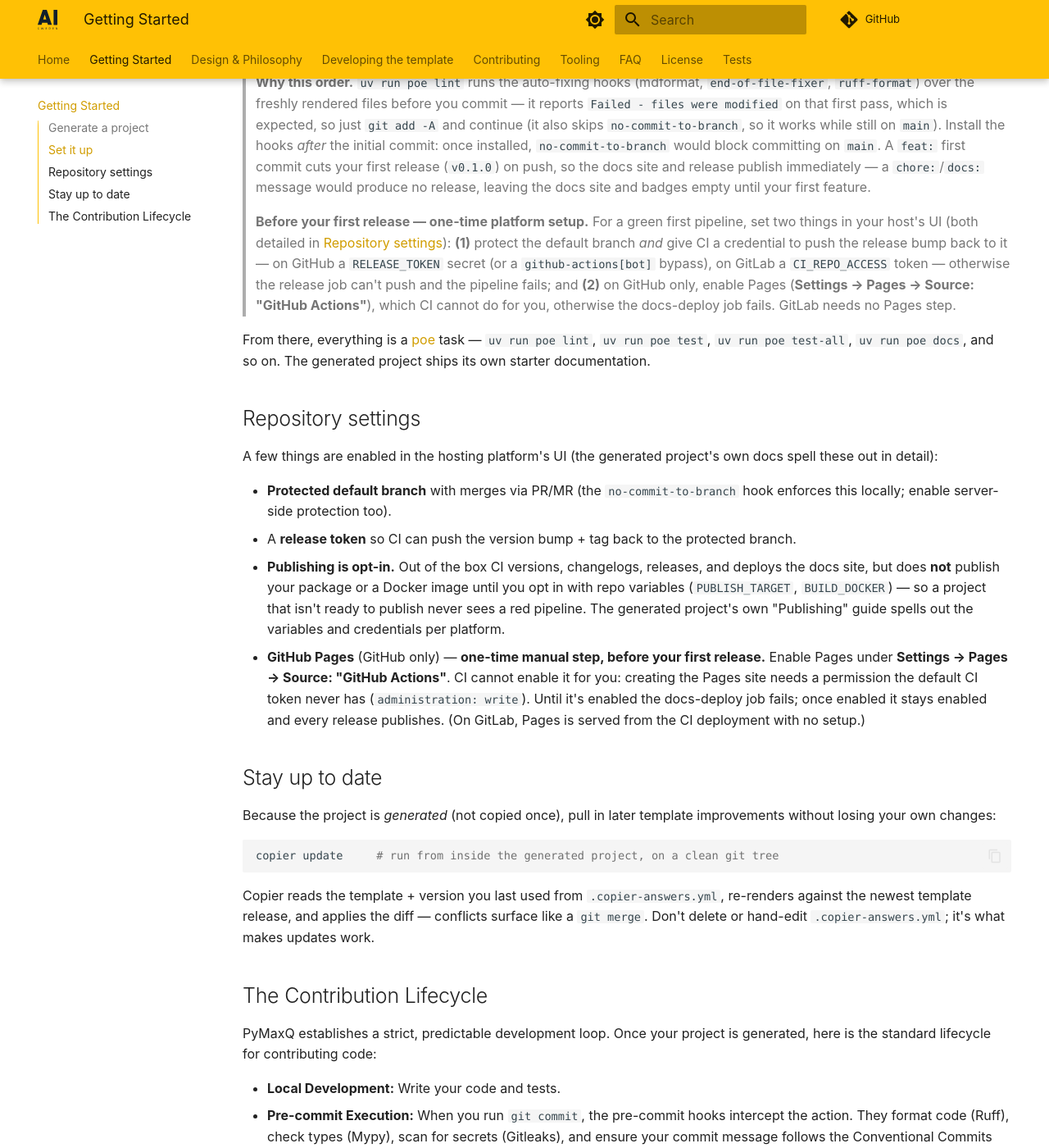
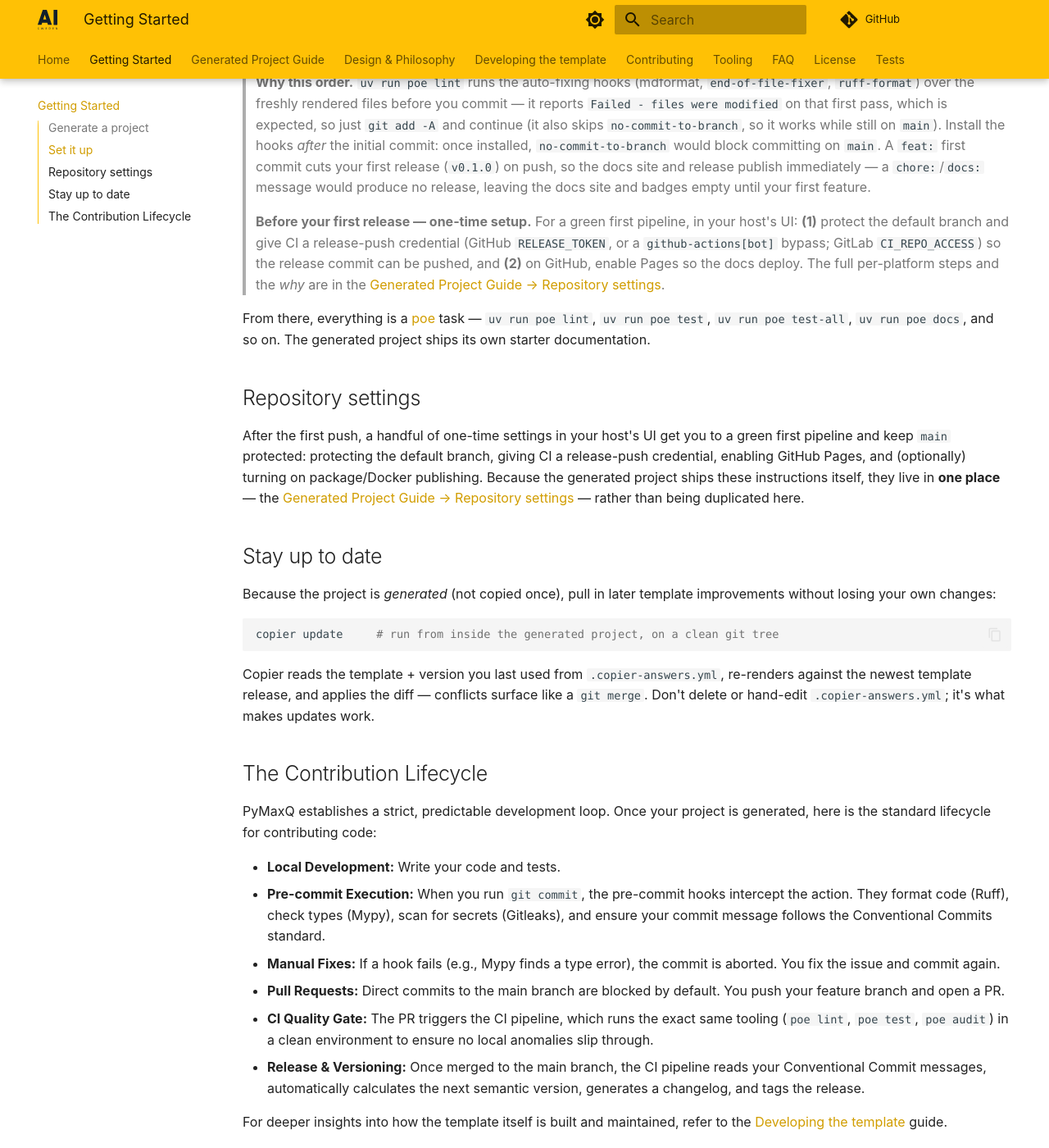
Before and after one commit to aidotse/pymaxq, an MkDocs documentation site: the page built from docs/getting-started.md, in a window 1280 px wide and 1400 px high, scrolled down 1169 px. Shown: the whole window at 82% size. Built offline with MkDocs 1.6.1 and Material for MkDocs 9.7.7, drawn with Linux system fonts in a browser that asks for light colours; comment, search, counter and statistics services are not loaded.

Commit message:
docs: consolidate first-run setup into the shipped user-guide; link from the rest
The exhaustive per-platform Repository-settings steps (branch protection,
release-push credential, Pages, publishing) were duplicated across
getting-started.md and user-guide.md, plus the copier message and README.
user-guide.md must be self-contained (it ships alone into every project), so it
is the natural single source.

Surface user-guide.md on PyMaxQ's own site under a clearly-labelled "Generated
Project Guide" nav entry (PYMAXQ_NAV in render_mkdocs.py), reversing its
deliberate omission, so the other pages can link to it. Slim getting-started
"Set it up" + "Repository settings", README, and the copier message to
actionable pointers (naming the must-do actions) that link to the guide -- the
copier message points at the local docs/user-guide.md the project now ships.

Co-Authored-By: Claude Opus 4.8 (1M context) <noreply@anthropic.com>

```diff
--- a/docs/getting-started.md
+++ b/docs/getting-started.md
@@ -50,31 +50,22 @@ git checkout -b feat/initial-setup               # branch off: main is protected
 > A `feat:` first commit cuts your first release (`v0.1.0`) on push, so the docs site and release publish immediately —
 > a `chore:`/`docs:` message would produce no release, leaving the docs site and badges empty until your first feature.
 
-> **Before your first release — one-time platform setup.** For a green first pipeline, set two things in your host's UI
-> (both detailed in [Repository settings](#repository-settings)): **(1)** protect the default branch *and* give CI a
-> credential to push the release bump back to it — on GitHub a `RELEASE_TOKEN` secret (or a `github-actions[bot]`
-> bypass), on GitLab a `CI_REPO_ACCESS` token — otherwise the release job can't push and the pipeline fails; and **(2)**
-> on GitHub only, enable Pages (**Settings → Pages → Source: "GitHub Actions"**), which CI cannot do for you, otherwise
-> the docs-deploy job fails. GitLab needs no Pages step.
+> **Before your first release — one-time setup.** For a green first pipeline, in your host's UI: **(1)** protect the
+> default branch and give CI a release-push credential (GitHub `RELEASE_TOKEN`, or a `github-actions[bot]` bypass;
+> GitLab `CI_REPO_ACCESS`) so the release commit can be pushed, and **(2)** on GitHub, enable Pages so the docs deploy.
+> The full per-platform steps and the *why* are in the
+> [Generated Project Guide → Repository settings](user-guide.md#repository-settings).
 
 From there, everything is a [poe](https://github.com/nat-n/poethepoet) task — `uv run poe lint`, `uv run poe test`,
 `uv run poe test-all`, `uv run poe docs`, and so on. The generated project ships its own starter documentation.
 
 ## Repository settings
 
-A few things are enabled in the hosting platform's UI (the generated project's own docs spell these out in detail):
-
-- **Protected default branch** with merges via PR/MR (the `no-commit-to-branch` hook enforces this locally; enable
-    server-side protection too).
-- A **release token** so CI can push the version bump + tag back to the protected branch.
-- **Publishing is opt-in.** Out of the box CI versions, changelogs, releases, and deploys the docs site, but does
-    **not** publish your package or a Docker image until you opt in with repo variables (`PUBLISH_TARGET`,
-    `BUILD_DOCKER`) — so a project that isn't ready to publish never sees a red pipeline. The generated project's own
-    "Publishing" guide spells out the variables and credentials per platform.
-- **GitHub Pages** (GitHub only) — **one-time manual step, before your first release.** Enable Pages under **Settings →
-    Pages → Source: "GitHub Actions"**. CI cannot enable it for you: creating the Pages site needs a permission the
-    default CI token never has (`administration: write`). Until it's enabled the docs-deploy job fails; once enabled it
-    stays enabled and every release publishes. (On GitLab, Pages is served from the CI deployment with no setup.)
+After the first push, a handful of one-time settings in your host's UI get you to a green first pipeline and keep `main`
+protected: protecting the default branch, giving CI a release-push credential, enabling GitHub Pages, and (optionally)
+turning on package/Docker publishing. Because the generated project ships these instructions itself, they live in **one
+place** — the [Generated Project Guide → Repository settings](user-guide.md#repository-settings) — rather than being
+duplicated here.
 
 ## Stay up to date
 
--- a/mkdocs.yaml
+++ b/mkdocs.yaml
@@ -22,10 +22,12 @@ plugins:
             show_source: true
 
 # Note: docs/user-guide.md is the generated project's own Getting Started page. PyMaxQ's own docs site uses
-# docs/getting-started.md instead and intentionally omits user-guide.md from its nav (see docs/developing.md).
+# docs/getting-started.md as its Getting Started and additionally surfaces user-guide.md under a
+# "Generated Project Guide" nav entry (labelled to show it documents a generated project); see docs/developing.md.
 nav:
   - Home: index.md
   - Getting Started: getting-started.md
+  - Generated Project Guide: user-guide.md
   - Design & Philosophy: design.md
   - Developing the template: developing.md
   - Contributing: process.md
```
Also changed, not shown: README.md (+3 -3 lines), copier.yml (+5 -7 lines), docs/developing.md (+5 -3 lines), docs/user-guide.md (+3 -0 lines), 3 other files.
